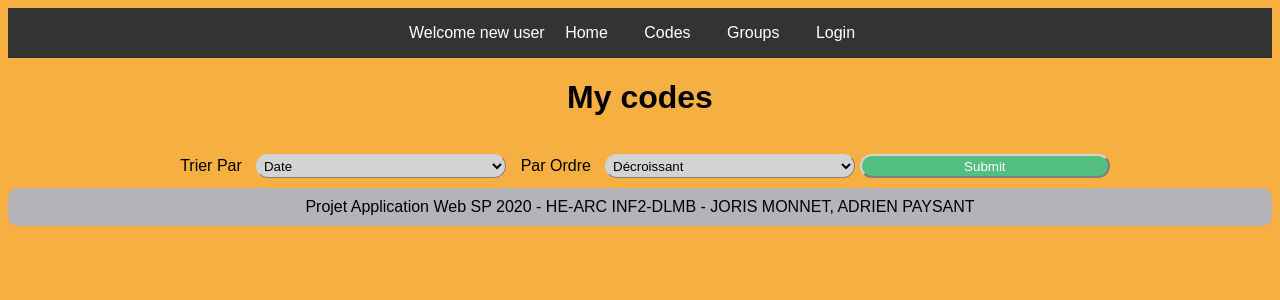
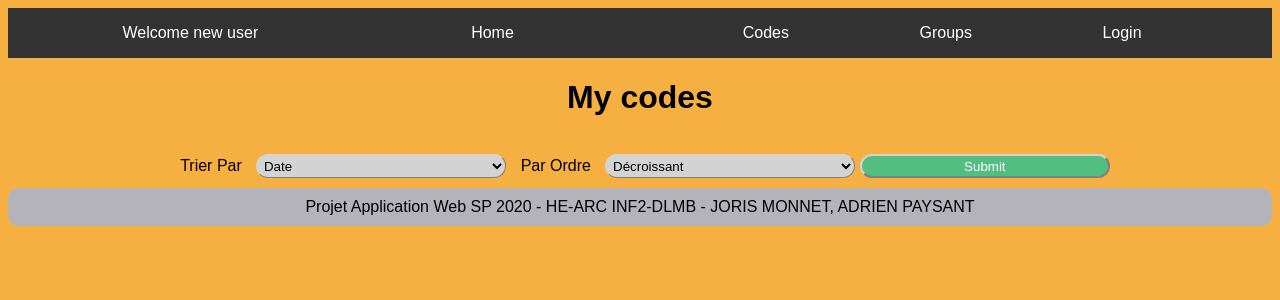
Before and after one commit to JorisMonnet/Parcode, a PHP site: page /codes in a window 1280 px wide. Shown: the top 300 px of the page. Run offline with PHP 8.4, Linux system fonts and the light colour scheme; data that the repository does not hold is empty.

Commit message:
groupsMenu is only accesible from the Codes Page cf Objective TreeMenu

```diff
--- a/app/public/css/generalStyle.css
+++ b/app/public/css/generalStyle.css
@@ -3,14 +3,18 @@ ul{
   	margin: 0;
   	padding: 0;
   	overflow: hidden;
-  	background-color: #333;
+	background-color: #333;
+	display: flex;
+	flex-direction: row;
 }
 
 li {
 	display: inline-block;
+	flex-grow: 1;
 }
 
 li a, #groupsButton{
+	display: inline-block;
 	color: white;
 	padding: 1em 1em;
 	text-decoration: none;
@@ -18,6 +22,13 @@ li a, #groupsButton{
 
 li p{
 	color:white;
+	margin-left: 1em;
+	margin-right: auto;
+}
+
+.logNav{
+	margin-right: 1em;
+	margin-left: auto;
 }
 
 li a:hover, .groupsMenu:hover #groupsButton {
@@ -26,15 +37,14 @@ li a:hover, .groupsMenu:hover #groupsButton {
 
 li.groupsMenu {
 	display: inline-block;
+	flex-grow: 0;
 }
 
 #navGroups {
 	display: none;
 	position: absolute;
 	background-color: #f9f9f9;
-	min-width: 160px;
-	box-shadow: 0px 8px 16px 0px rgba(0,0,0,0.2);
-	z-index: 1;
+	min-width: 150px;
 }
 
 #navGroups a {
--- a/app/views/partials/header.php
+++ b/app/views/partials/header.php
@@ -26,6 +26,7 @@
 			<?php if(isset($_SESSION['userid'])):?>
 				<li><a href="addCode">Add Code</a></li>
 			<?php endif;?>
+			<?php if ($title=="Codes page"):?>
 			<li class="groupsMenu"><a href="javascript:void(0)" id="groupsButton">Groups</a>
 			<div id="navGroups">
 				<a href="codes">Return to all Codes</a>
@@ -35,10 +36,10 @@
 				?>
 			</div>
 			</li>
-			<?php if(isset($_SESSION['userid'])):?>
-				<li><a href="logout">Logout</a></li>
+			<?php endif;if(isset($_SESSION['userid'])):?>
+				<li><a class="logNav" href="logout">Logout</a></li>
 			<?php else: ?>
-				<li><a href="loginPage">Login</a></li>
+				<li><a class="logNav" href="loginPage">Login</a></li>
 			<?php endif;?>
 			</ul>
 		</nav>
```
